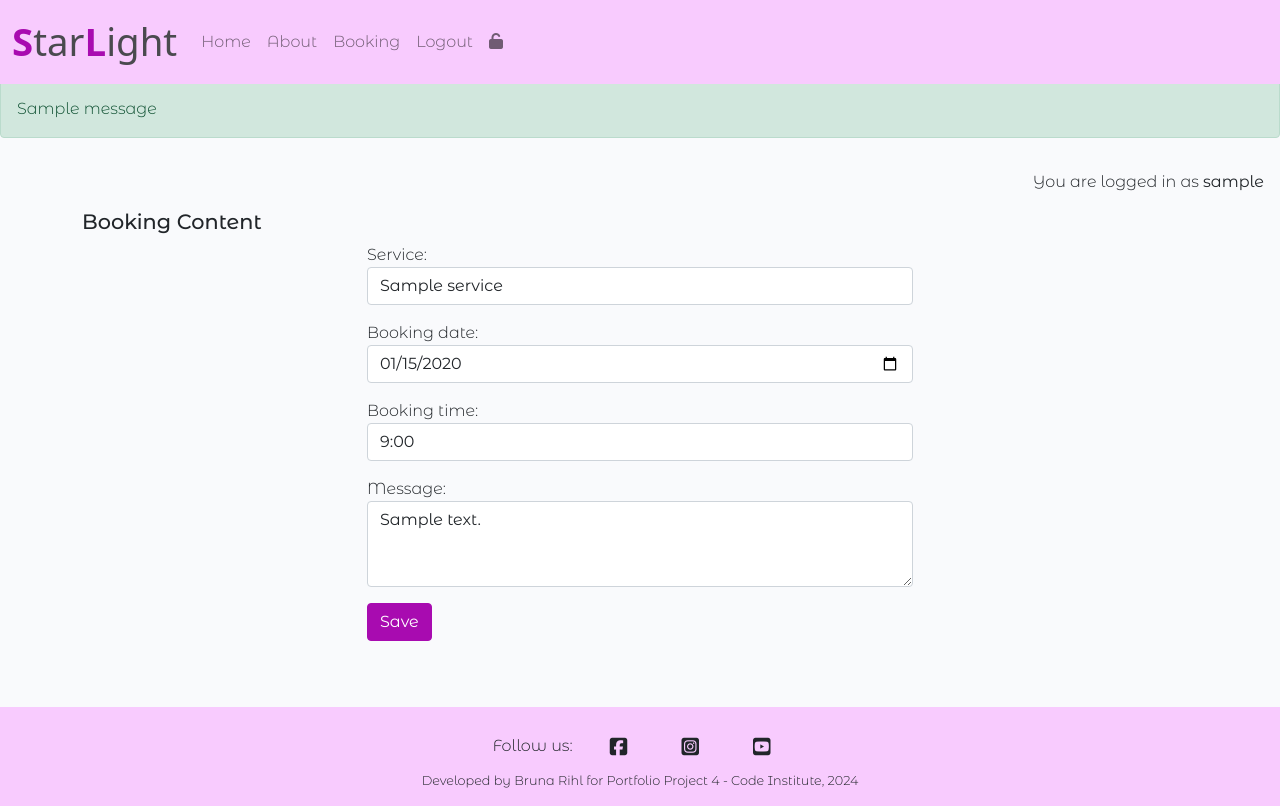
After one commit to BrunaRihl/starlight-consultations, a Django app: page /booking/edit/1 in a window 1280 px wide. The commit adds this page. Run offline with Django 3.2, Linux system fonts and the light colour scheme; a user stored in the database is signed in; tables that the repository leaves empty hold one stand-in row (values such as "Sample post"); one stand-in notice (Sample message) is shown; some libraries are stand-ins or nearby versions; some web fonts are replaced.

Commit message:
feat: add edit booking page and messages

```diff
--- /dev/null
+++ b/booking/templates/edit_booking.html
@@ -0,0 +1,16 @@
+{% extends 'base.html' %}
+
+{% block content %}
+<section class="container">
+  <h2 class="">Booking Content</h2>
+  <div class="row justify-content-center">
+      <div class="col-md-6">
+          <form method="post" action="{% url 'edit_booking' booking_id %}" class="mb-3">
+              {% csrf_token %}
+              {{ html_form.as_p }}
+              <button type="submit" class="btn btn-primary btn-save">Save</button>
+          </form>
+      </div>
+  </div>
+</section>
+{% endblock content %}
--- a/booking/urls.py
+++ b/booking/urls.py
@@ -1,9 +1,8 @@
 from django.urls import path
-from .views import create_booking, edit_booking, delete_booking
+from .views import create_booking, edit_booking
 
 
 urlpatterns = [
    path("", create_booking, name="create_booking"),
-   path("edit", edit_booking, name="edit_booking"),
-   path("delete", delete_booking, name="delete_booking"),
+   path("edit/<int:booking_id>", edit_booking, name="edit_booking"),
 ]
--- a/booking/views.py
+++ b/booking/views.py
@@ -3,6 +3,7 @@ import datetime
 from django.shortcuts import render, get_object_or_404, redirect
 from booking.forms import BookingForm
 from django.contrib.auth.decorators import login_required
+from django.contrib import messages
 
 from .models import Booking
 
@@ -22,9 +23,29 @@ def create_booking(request):
     return render(request, 'booking.html', {'html_form': form, 'html_list': list_bookings})
 
 @login_required
-def edit_booking(request):
-    return redirect('index')
+def edit_booking(request, booking_id):
+    # get booking object
+    print("booking_id", booking_id)
+    booking = get_object_or_404(Booking, pk=booking_id, user=request.user)
 
-@login_required
-def delete_booking(request):
-    return redirect('index')
+    if request.method == "POST":
+        # create booking form
+        form = BookingForm(request.POST, instance=booking)
+
+        if form.is_valid():
+            form.save()
+            messages.success(request, "Booking updated successful")
+            return redirect("create_booking")
+
+        else:
+            messages.error(request, "Ops... Something goes wrong")
+    else:
+        # create a booking instance
+        form = BookingForm(instance=booking)
+
+    return render(
+        request,
+        "edit_booking.html",
+        {"html_form": form,
+         "booking_id": booking_id},
+    )
--- a/templates/base.html
+++ b/templates/base.html
@@ -33,11 +33,16 @@
     <link rel="stylesheet" href="{% static 'css/style.css' %}" />
 
     <!-- Icon link -->
-    <link rel="icon" type="image/ico" sizes="32x32" href="static/images/icon-ico/favicon.ico.png">
-
+    <link rel="icon" type="image/ico" sizes="32x32" href="static/images/icon-ico/favicon.ico.png" />
   </head>
 
   <body class="d-flex flex-column h-100 main-bg">
+    <!-- error message setup -->
+    {% if messages %}
+      {% for message in messages %}
+        <div class="alert alert-{{ message.tags }}">{{ message }}</div>
+      {% endfor %}
+    {% endif %}
     <!-- Navigation -->
     <nav class="navbar navbar-expand-lg fixed-top navbar-light light-purple-bg">
       <div class="container-fluid">
@@ -80,7 +85,9 @@
 
     <main class="flex-shrink-0 main-bg">
       {% if user.is_authenticated %}
-      <p class="text-end m-3">You are logged in as <strong>{{ user }}</strong></p>
+        <p class="text-end m-3">
+          You are logged in as <strong>{{ user }}</strong>
+        </p>
       {% else %}
         <p class="text-end m-3">You are not logged in</p>
       {% endif %}
@@ -96,18 +103,15 @@
         Follow us: <a href="https://www.facebook.com/" target="_blank" class="btn btn-floating btn-lg"><i class="fab fa-facebook-square ms-3"></i></a>
         <a href="https://www.instagram.com/" target="_blank" class="btn btn-floating btn-lg"><i class="fab fa-instagram-square ms-3"></i></a>
         <a href="https://www.youtube.com/" target="_blank" class="btn btn-floating btn-lg"><i class="fab fa-youtube-square ms-3"></i></a>
-
       </p>
       <p class="m-0 text-center text-black copyright">Developed by Bruna Rihl for Portfolio Project 4 - Code Institute, 2024</p>
     </footer>
 
-
     <script src="https://cdn.jsdelivr.net/npm/bootstrap@5.0.1/dist/js/bootstrap.bundle.min.js" integrity="sha384-gtEjrD/SeCtmISkJkNUaaKMoLD0//ElJ19smozuHV6z3Iehds+3Ulb9Bn9Plx0x4" crossorigin="anonymous"></script>
 
-    <!-- font awesome script-->
+    <!-- font awesome script -->
     <script src="https://kit.fontawesome.com/90531fc6b0.js" crossorigin="anonymous"></script>
 
     <script src="{% static 'js/script.js' %}"></script>
-
   </body>
 </html>
```
Also changed, not shown: booking/templates/booking.html (+1 -8 lines).
